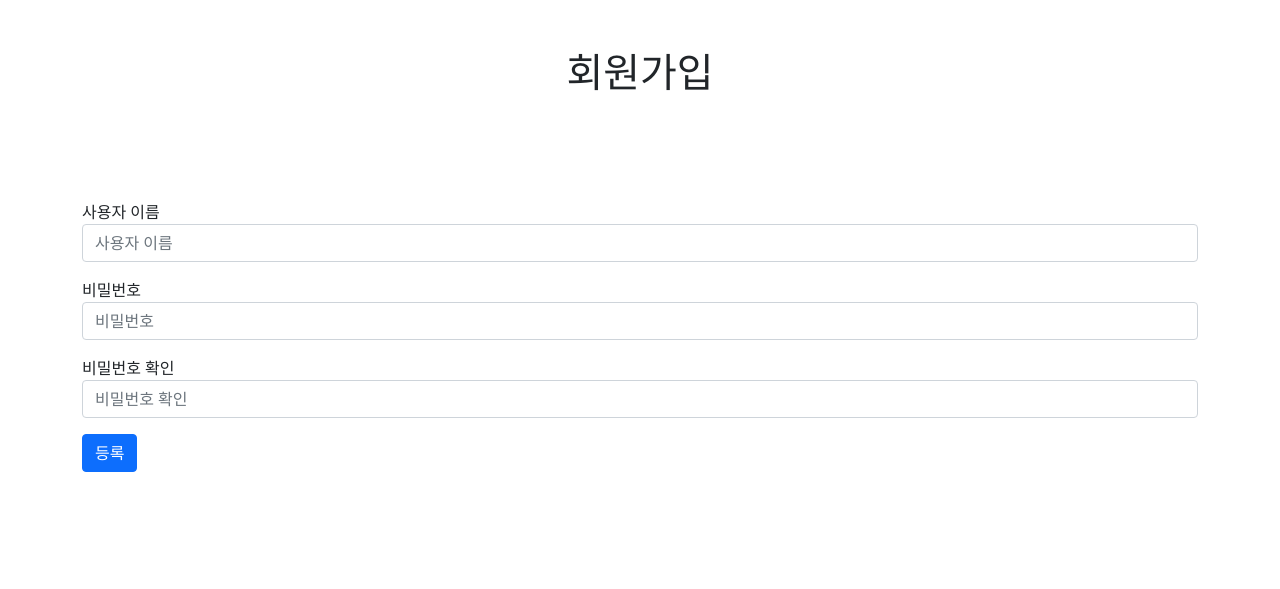
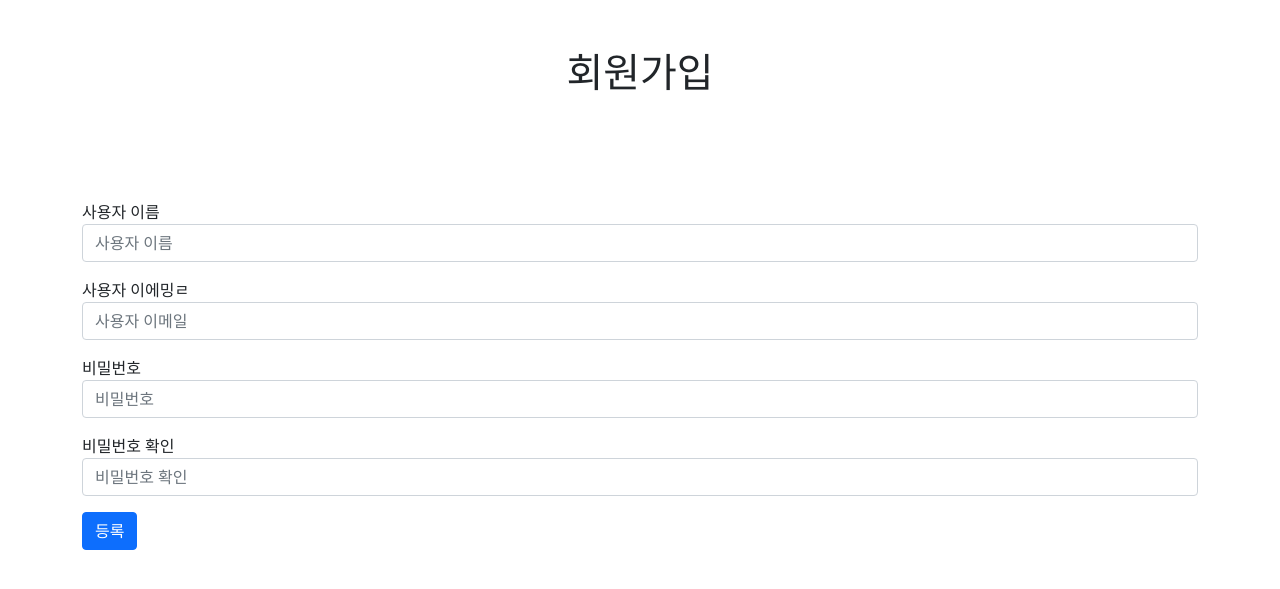
Before and after one commit to swlee8783/django-project-practice, a Django app: page /user/register/ in a window 1280 px wide. Shown: the top 589 px of the page. Run offline with Django 3.2, Linux system fonts and the light colour scheme.

Commit message:
이메일 추가

```diff
--- a/user/models.py
+++ b/user/models.py
@@ -1,8 +1,11 @@
 from django.db import models
+
 
 class User(models.Model):
     username = models.CharField(max_length=64,
                                 verbose_name='사용자명')
+    useremail = models.EmailField(max_length=128,
+                                  verbose_name='사용자이메일')
     password = models.CharField(max_length=64,
                                 verbose_name='비밀번호')
     registered_dttm = models.DateTimeField(auto_now_add=True,
--- a/user/templates/register.html
+++ b/user/templates/register.html
@@ -33,7 +33,11 @@
                     <input type="text" class="form-control" id="username" placeholder="사용자 이름" name="username">
                 </div>
                 <div class="mb-3">
-                    <label for="username">비밀번호</label>
+                    <label for="useremail">사용자 이에밍ㄹ</label>
+                    <input type="email" class="form-control" id="useremail" placeholder="사용자 이메일" name="useremail">
+                </div>
+                <div class="mb-3">
+                    <label for="password">비밀번호</label>
                     <input type="password" class="form-control" id="password" placeholder="비밀번호" name="password">
                 </div>
                 <div class="mb-3">
--- a/user/views.py
+++ b/user/views.py
@@ -9,17 +9,19 @@ def register(request):
         return render(request, 'register.html')
     elif request.method == 'POST':
         username = request.POST.get('username', None)
+        useremail = request.POST.get('useremail', None)
         password = request.POST.get('password', None)
         re_password = request.POST.get('re-password', None)
 
         res_data = {}
-        if not(username and password and re_password):
+        if not(username and useremail and password and re_password):
             res_data['error'] = '모든 값을 입력해야합니다.'
         elif password != re_password:
             res_data['error'] = '비밀번호가 다릅니다.'
         else:
             user = User(
                 username=username,
+                useremail=useremail,
                 password=make_password(password)
             )
 
```
Also changed, not shown: db.sqlite3.
